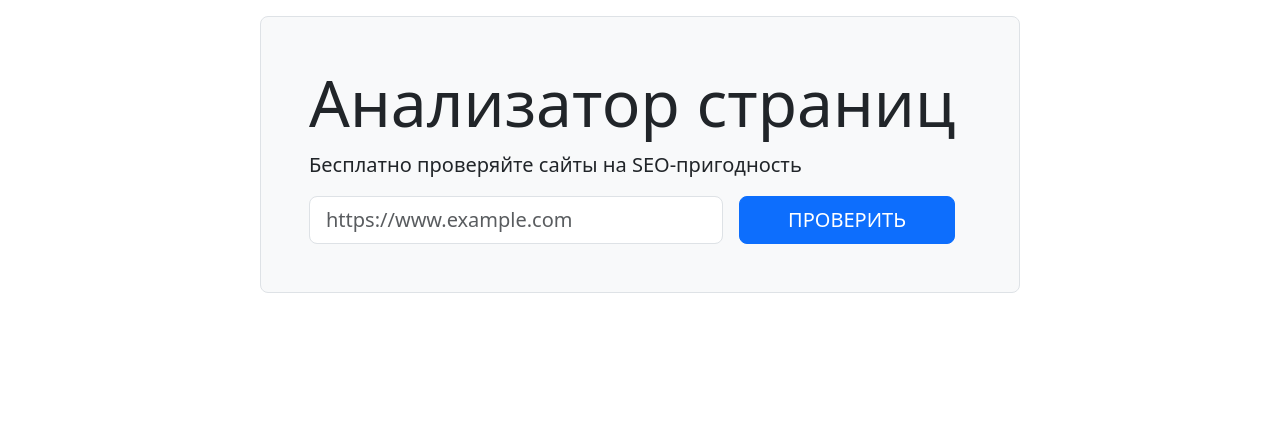
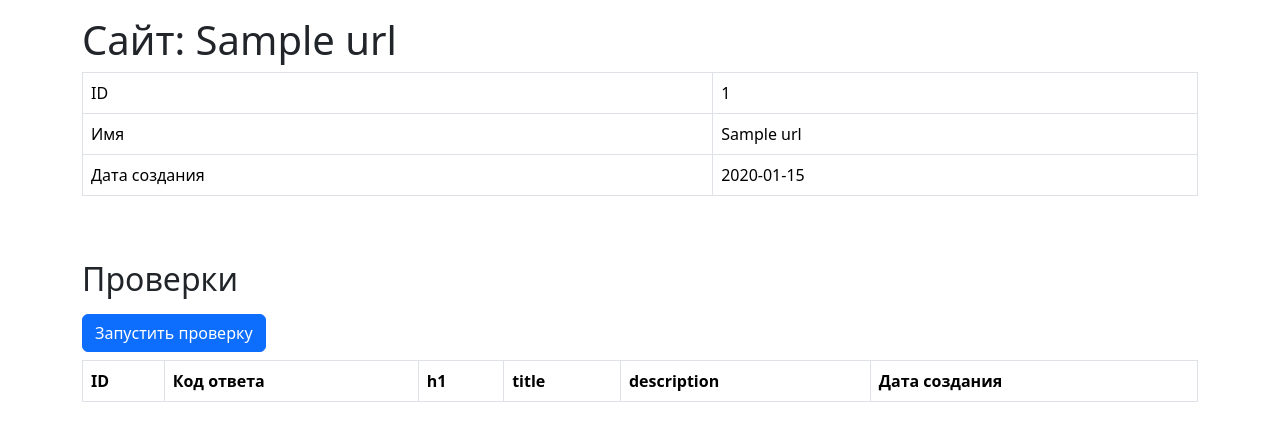
Before and after one commit to KorotEgor/python-project-83, a Flask app: page /urls/1 in a window 1280 px wide. Shown: the part 56-497 px from the top of the page. Run offline with Flask 3, Linux system fonts and the light colour scheme; a database or web service that is not in the repository returns one stand-in record (values such as "Sample title"); lists and menus that the app fills with data are empty; some libraries are stand-ins or nearby versions.

Commit message:
add site page

```diff
--- a/page_analyzer/app.py
+++ b/page_analyzer/app.py
@@ -1,6 +1,6 @@
-from email import message
 from flask import flash, Flask, redirect, render_template, request, url_for, get_flashed_messages
 from page_analyzer import db, validator
+import psycopg2
 import os
 from dotenv import load_dotenv
 
@@ -29,17 +29,25 @@ def post_sites():
 
     if error:
         flash(error, "alert alert-danger")
-        return redirect(url_for('index'))
+        return redirect(url_for("index", code=302))
+    try:
+        id = repo.save(url)
+    except psycopg2.errors.UniqueViolation:
+        id = repo.find_id(url)
+        flash('Страница уже существует', "alert alert-info")
+        return redirect(url_for("show_site", id=id))
 
-    id = repo.save(url)
-    flash("Страница успешно добавлена", "success")
-    return redirect(url_for("show_site"), code=302)
+    flash("Страница успешно добавлена", "alert alert-success")
+    return redirect(url_for("show_site", id=id))
 
 
 @app.get("/urls/<id>")
 def show_site(id):
     messages = get_flashed_messages(with_categories=True)
+    site = repo.find(id)
+    site['created_at'] = site['created_at'].date()
     return render_template(
-        "index.html",
+        "site.html",
         messages=messages,
+        site=site,
     )
--- a/page_analyzer/db.py
+++ b/page_analyzer/db.py
@@ -23,11 +23,19 @@ class SiteRepository:
     def get_content(self):
         with self.get_connection() as conn:
             with conn.cursor(cursor_factory=RealDictCursor) as cur:
-                cur.execute("SELECT * FROM users")
+                cur.execute("SELECT * FROM urls")
                 return cur.fetchall()
+
+    def find_id(self, url):
+        with self.get_connection() as conn:
+            with conn.cursor(cursor_factory=RealDictCursor) as cur:
+                cur.execute("SELECT * FROM urls WHERE name = %s", (url,))
+                id = cur.fetchone()['id']
+
+        return id
 
     def find(self, id):
         with self.get_connection() as conn:
             with conn.cursor(cursor_factory=RealDictCursor) as cur:
-                cur.execute("SELECT * FROM users WHERE id = %s", (id,))
+                cur.execute("SELECT * FROM urls WHERE id = %s", (id,))
                 return cur.fetchone()
--- /dev/null
+++ b/page_analyzer/templates/site.html
@@ -0,0 +1,79 @@
+<!DOCTYPE html>
+<html lang="ru">
+
+<head>
+    <meta charset="utf-8">
+    <meta name="viewport" content="width=device-width, initial-scale=1.0">
+    <link href="https://cdn.jsdelivr.net/npm/bootstrap@5.3.3/dist/css/bootstrap.min.css" rel="stylesheet"
+        integrity="sha384-QWTKZyjpPEjISv5WaRU9OFeRpok6YctnYmDr5pNlyT2bRjXh0JMhjY6hW+ALEwIH" crossorigin="anonymous">
+    <title>Анализатор страниц</title>
+</head>
+
+<body class="min-vh-100 d-flex flex-column">
+    <header class="flex-shrink-0">
+        <nav class="navbar navbar-expand-md navbar-dark bg-dark px-3">
+            <a class="navbar-brand" href="/">Анализатор страниц</a>
+            <div id="navbarNav">
+                <ul class="navbar-nav">
+                    <li class="nav-item"><a class="nav-link " href="/urls">Сайты</a></li>
+                </ul>
+            </div>
+        </nav>
+    </header>
+
+    {% if messages %}
+        {% for category, message in messages %}
+            <div class="{{ category }}">{{ message }}</div>
+        {% endfor %}
+    {% endif %}
+
+    <main class="flex-grow-1">
+        <div class="container-lg mt-3">
+            <h1>Сайт: {{ site.name }}</h1>
+            <div class="table-responsive">
+                <table class="table table-bordered table-hover text-nowrap" data-test="url">
+                    <tbody>
+                        <tr>
+                            <td>ID</td>
+                            <td>{{ site.id }}</td>
+                        </tr>
+                        <tr>
+                            <td>Имя</td>
+                            <td>{{ site.name }}</td>
+                        </tr>
+                        <tr>
+                            <td>Дата создания</td>
+                            <td>{{ site.created_at }}</td>
+                        </tr>
+                    </tbody>
+                </table>
+            </div>
+            <h2 class="mt-5 mb-3">Проверки</h2>
+            <form method="post" action="/urls/2/checks">
+                <input type="submit" class="btn btn-primary" value="Запустить проверку">
+            </form>
+            <div>
+                <table class="table table-bordered table-hover mt-2" data-test="checks">
+                    <thead>
+                        <tr>
+                            <th>ID</th>
+                            <th>Код ответа</th>
+                            <th>h1</th>
+                            <th>title</th>
+                            <th>description</th>
+                            <th>Дата создания</th>
+                        </tr>
+                    </thead>
+                    <tbody>
+
+                    </tbody>
+                </table>
+            </div>
+        </div>
+    </main>
+    <script src="https://cdn.jsdelivr.net/npm/bootstrap@5.3.3/dist/js/bootstrap.bundle.min.js"
+        integrity="sha384-YvpcrYf0tY3lHB60NNkmXc5s9fDVZLESaAA55NDzOxhy9GkcIdslK1eN7N6jIeHz"
+        crossorigin="anonymous"></script>
+</body>
+
+</html>
```
Also changed, not shown: page_analyzer/templates/index.html (+4 -3 lines).
